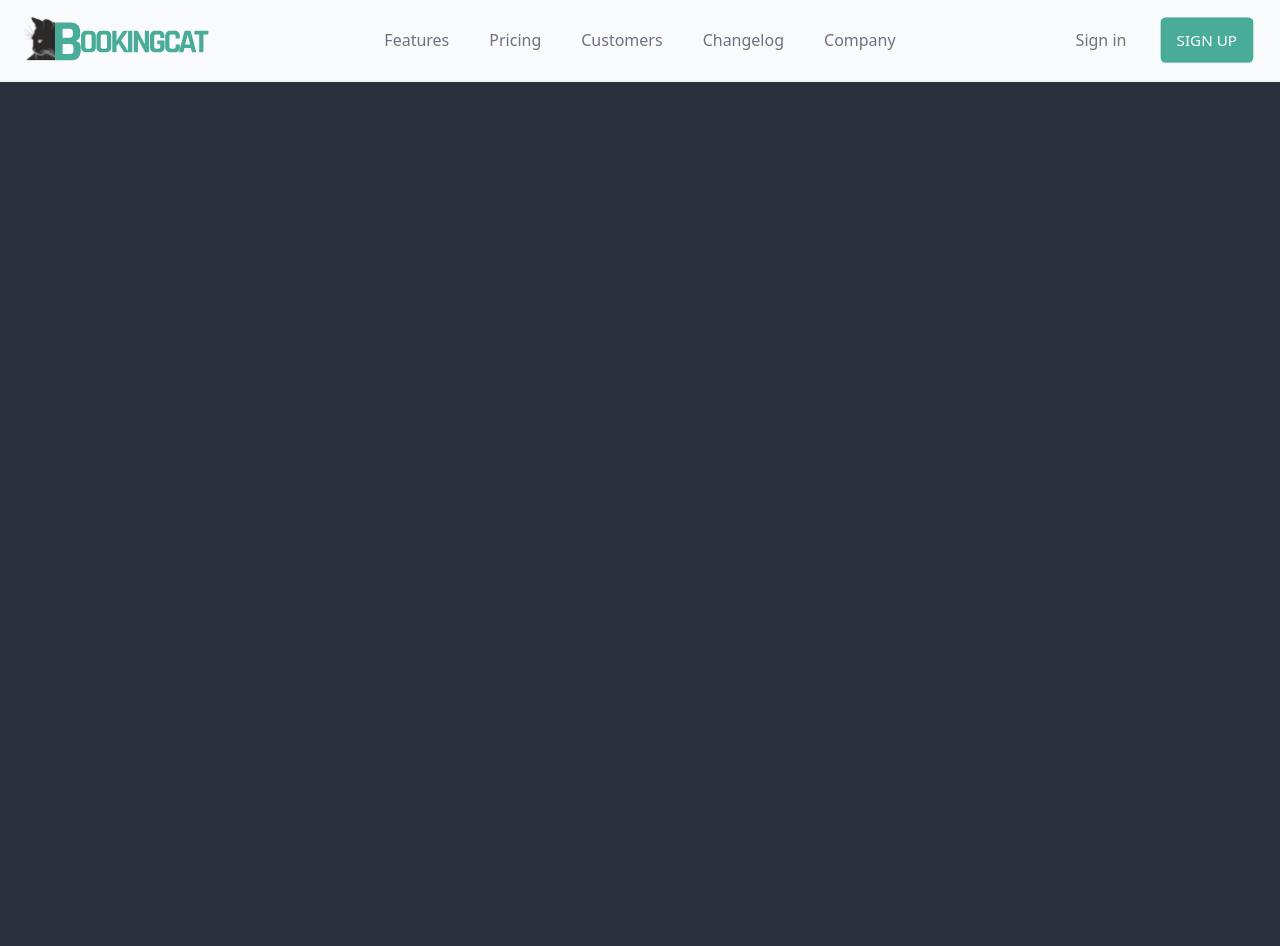
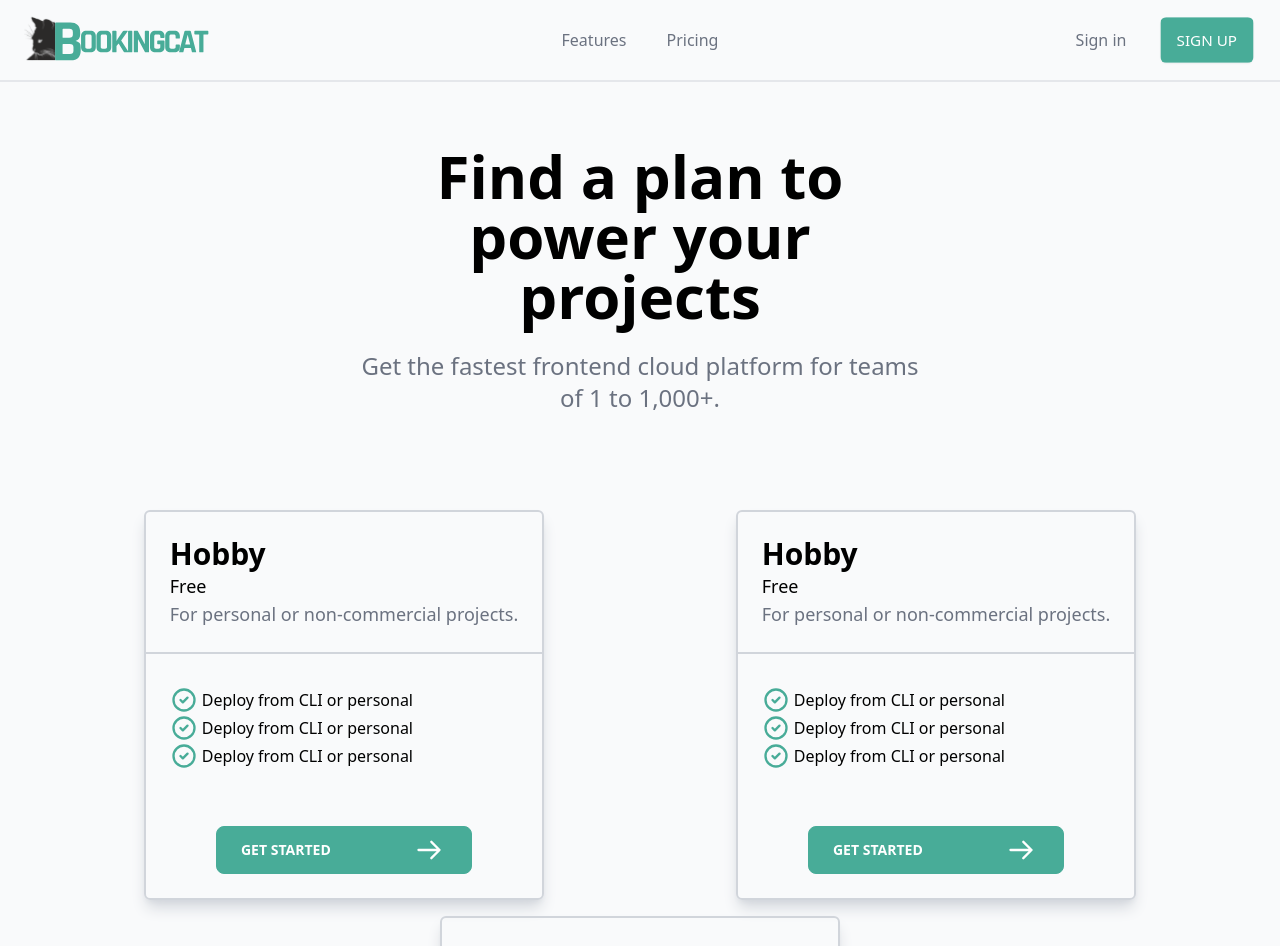
Before and after one commit to obboco/obboco-landing, a Nuxt app: page /pricing in a window 1280 px wide. Shown: the top 946 px of the page. Before the commit the page ends 800 px from the top, so only its background shows below. Built offline with nearby package versions, Linux system fonts and the light colour scheme.

Commit message:
Pricing plan

```diff
--- a/components/Header.vue
+++ b/components/Header.vue
@@ -1,5 +1,5 @@
 <template>
-  <header class="sticky top-0 z-50 border-b-2 border-gray-100">
+  <header class="sticky top-0 z-50 border-b-2 border-gray-200">
     <Popover class="relative bg-gray-50">
       <div class="max-w-7xl mx-auto px-4 sm:px-6">
         <div
@@ -35,24 +35,6 @@
               class="text-base font-medium text-gray-500 hover:text-gray-900"
             >
               Pricing
-            </a>
-            <a
-              href="#"
-              class="text-base font-medium text-gray-500 hover:text-gray-900"
-            >
-              Customers
-            </a>
-            <a
-              href="#"
-              class="text-base font-medium text-gray-500 hover:text-gray-900"
-            >
-              Changelog
-            </a>
-            <a
-              href="#"
-              class="text-base font-medium text-gray-500 hover:text-gray-900"
-            >
-              Company
             </a>
           </PopoverGroup>
           <div class="hidden md:flex items-center justify-end md:flex-1 lg:w-0">
--- /dev/null
+++ b/components/pricing/Hero.vue
@@ -0,0 +1,12 @@
+<template>
+  <div class="hero my-12">
+    <div class="hero-content text-center">
+      <div class="max-w-xl">
+        <h1 class="text-6xl font-bold">Find a plan to power your projects</h1>
+        <p class="text-gray-500 text-2xl py-6">
+          Get the fastest frontend cloud platform for teams of 1 to 1,000+.
+        </p>
+      </div>
+    </div>
+  </div>
+</template>
--- /dev/null
+++ b/components/pricing/PriceList.vue
@@ -0,0 +1,7 @@
+<template>
+  <div class="flex flex-wrap justify-around mx-12">
+    <PricingPriceUnit />
+    <PricingPriceUnit />
+    <PricingPriceUnit />
+  </div>
+</template>
--- /dev/null
+++ b/components/pricing/PriceUnit.vue
@@ -0,0 +1,39 @@
+<template>
+  <div
+    class="flex flex-col justify-between border-2 border-gray-300 rounded-md m-2 shadow-gray-300 shadow-lg"
+  >
+    <div class="text-left border-gray-300 border-b-2 p-6">
+      <div class="text-3xl font-bold">Hobby</div>
+      <div class="text-lg">Free</div>
+      <div class="text-lg text-gray-500">
+        For personal or non-commercial projects.
+      </div>
+    </div>
+    <div class="px-6 py-8">
+      <div class="flex items-center">
+        <CheckCircleIcon class="h-7 w-7 mr-1 text-primary" />
+        Deploy from CLI or personal
+      </div>
+      <div class="flex items-center">
+        <CheckCircleIcon class="h-7 w-7 mr-1 text-primary" />
+        Deploy from CLI or personal
+      </div>
+      <div class="flex items-center">
+        <CheckCircleIcon class="h-7 w-7 mr-1 text-primary" />
+        Deploy from CLI or personal
+      </div>
+    </div>
+    <div class="self-center p-6">
+      <button
+        class="btn btn-primary btn-wide text-white flex justify-between px-6"
+      >
+        Get Started
+        <ArrowRightIcon class="h-7 w-7 mr-1 text-white" />
+      </button>
+    </div>
+  </div>
+</template>
+
+<script setup>
+import { CheckCircleIcon, ArrowRightIcon } from '@heroicons/vue/outline';
+</script>
--- /dev/null
+++ b/pages/pricing.vue
@@ -0,0 +1,4 @@
+<template>
+  <PricingHero />
+  <PricingPriceList />
+</template>
```
